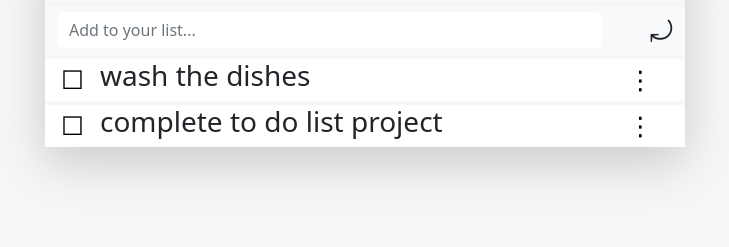
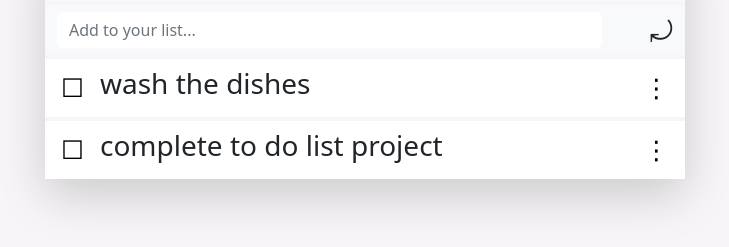
Before and after one commit to HanaSabih/To-Do-list-list-structure, a website built with webpack: page src/index.html in a window 1280 px wide. Shown: the part 101-348 px from the top of the page, without its empty margins (275-1004 px from the left). Built offline with nearby package versions, Linux system fonts and the light colour scheme; files whose address does not match are found by name.

Commit message:
Update style.css

```diff
--- a/src/style.css
+++ b/src/style.css
@@ -17,8 +17,7 @@ span {
   margin-bottom: 0.25rem;
   display: flex;
   justify-content: space-between;
-  padding-right: 1rem;
-  padding-left: 1rem;
+  padding: 0.5rem 1rem;
   margin-right: auto;
   margin-left: auto;
 }
@@ -32,12 +31,15 @@ span {
 }
 
 .toDoItem button {
-  margin-right: 1rem;
   font-size: 1.6rem;
   border: none;
   background-color: white;
 }
 
+.toDoItem h3 {
+  margin-left: 1rem;
+}
+
 .todoDelete {
   display: none;
 }
```
